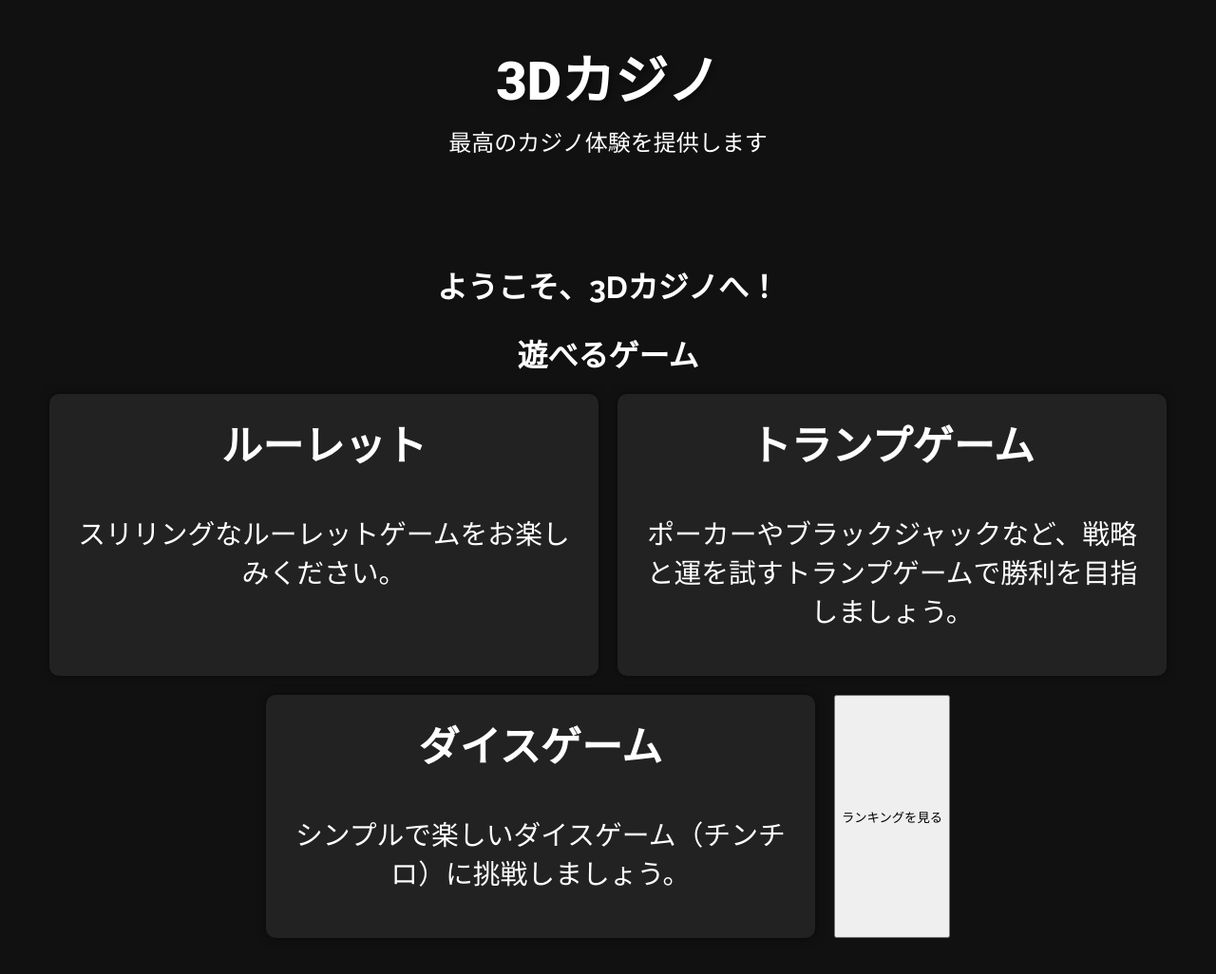
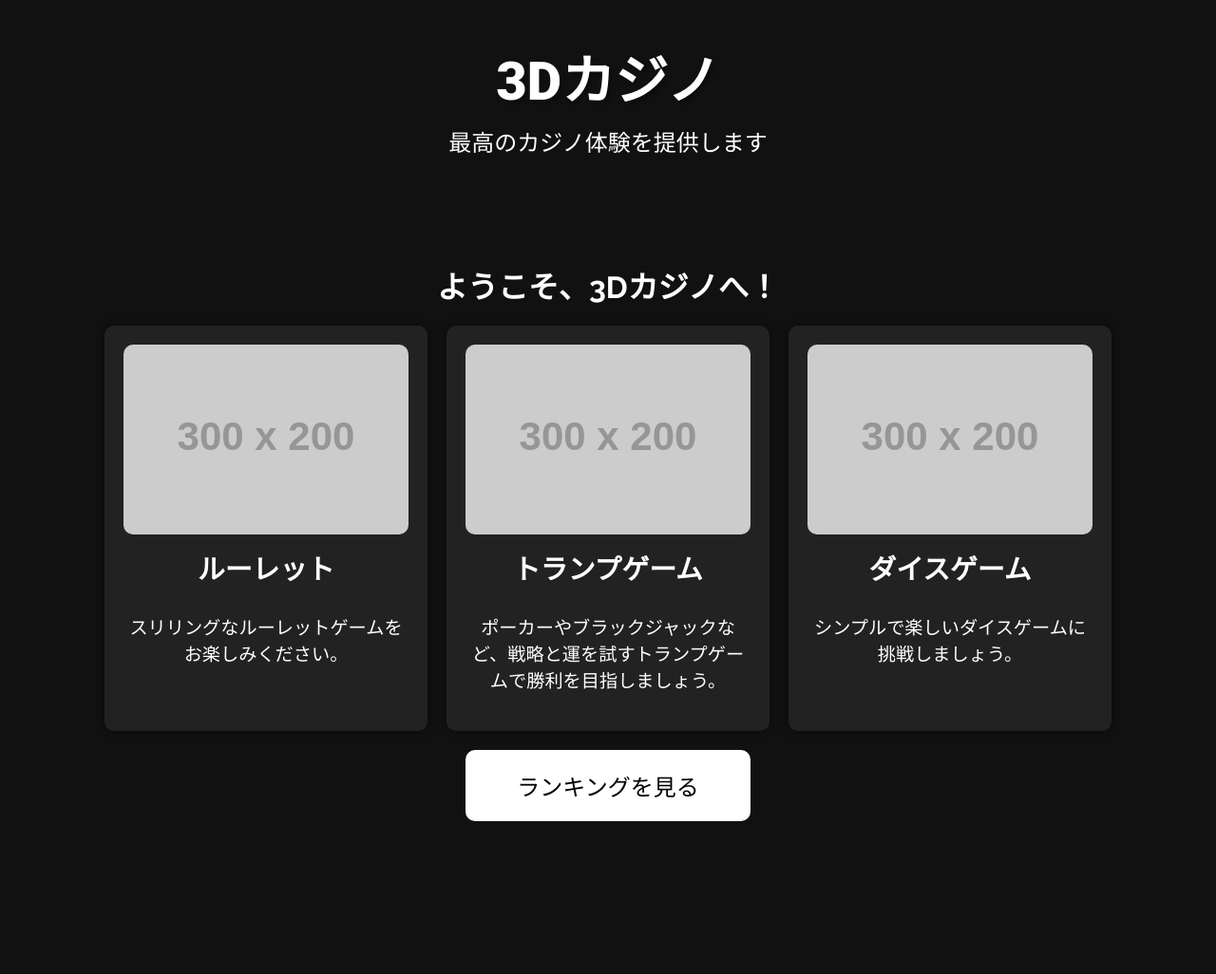
Before and after one commit to 433D/3D-CASINO, a plain HTML site: page test.html in a window 1280 px wide. Shown: the whole page at 95% size. After the commit the page ends 905 px from the top, so only its background shows below. Drawn offline with Linux system fonts and the light colour scheme; placeholder pictures from the web are drawn by us.

Commit message:
Update test.html

```diff
--- a/test.html
+++ b/test.html
@@ -42,60 +42,50 @@
             font-size: 1.5em;
         }
         .game-section {
-            margin: 20px 0;
-        }
-        .game-section h2 {
-            font-size: 2em;
-            margin-bottom: 20px;
-        }
-        .game-grid {
             display: flex;
             justify-content: center;
             flex-wrap: wrap;
             gap: 20px;
+            margin: 20px 0;
         }
-        .game-card {
+        .game {
             background-color: #222;
             padding: 20px;
             border-radius: 10px;
             box-shadow: 0 0 10px rgba(0, 0, 0, 0.5);
             text-align: center;
-            flex: 1 1 calc(45% - 20px);
-            max-width: calc(45% - 20px);
-            min-width: 200px;
+            width: 300px;
             color: #fff;
             cursor: pointer;
-            font-size: 1.5em;
             transition: transform 0.3s;
         }
-        .game-card:hover {
+        .game img {
+            width: 100%;
+            height: auto;
+            border-radius: 10px;
+        }
+        .game h3 {
+            margin-top: 10px;
+            font-size: 1.8em;
+        }
+        .game p {
+            font-size: 1.2em;
+        }
+        .game:hover {
             transform: scale(1.05);
         }
-        .game-card h3 {
-            margin-top: 0;
-            font-size: 1.8em;
-        }
-        .game-card p {
-            font-size: 1.2em;
-        }
-        .link-section {
-            margin: 20px 0;
-        }
-        .link-section button {
-            background-color: #007BFF;
-            color: #fff;
+        .ranking-button {
+            background-color: #fff;
+            color: #000;
             border: none;
             border-radius: 10px;
             padding: 20px;
             font-size: 1.5em;
             cursor: pointer;
-            flex: 1 1 calc(45% - 20px);
-            max-width: calc(45% - 20px);
-            min-width: 200px;
+            width: 300px;
             transition: transform 0.3s;
         }
-        .link-section button:hover {
-            background-color: #0056b3;
+        .ranking-button:hover {
             transform: scale(1.05);
         }
     </style>
@@ -113,22 +103,22 @@
     </section>
 
     <section class="game-section">
-        <h2>遊べるゲーム</h2>
-        <div class="game-grid">
-            <div class="game-card" onclick="location.href='roulette_rules.html'">
+        <div class="game" onclick="location.href='roulette_rules.html'">
+            <img src="https://via.placeholder.com/300x200.png?text=Roulette" alt="Roulette">
             <h3>ルーレット</h3>
             <p>スリリングなルーレットゲームをお楽しみください。</p>
         </div>
-            <div class="game-card" onclick="location.href='card_games_rules.html'">
+        <div class="game" onclick="location.href='card_games_rules.html'">
+            <img src="https://via.placeholder.com/300x200.png?text=Card+Games" alt="Card Games">
             <h3>トランプゲーム</h3>
             <p>ポーカーやブラックジャックなど、戦略と運を試すトランプゲームで勝利を目指しましょう。</p>
         </div>
-            <div class="game-card" onclick="location.href='dice_games_rules.html'">
+        <div class="game" onclick="location.href='dice_games_rules.html'">
+            <img src="https://via.placeholder.com/300x200.png?text=Dice+Games" alt="Dice Games">
             <h3>ダイスゲーム</h3>
-                <p>シンプルで楽しいダイスゲーム（チンチロ）に挑戦しましょう。</p>
+            <p>シンプルで楽しいダイスゲームに挑戦しましょう。</p>
         </div>
-            <button onclick="location.href='ranking.html'">ランキングを見る</button>
-        </div>
+        <button class="ranking-button" onclick="location.href='ranking.html'">ランキングを見る</button>
     </section>
 </div>
 
```
Lines whose indentation alone changed are shown as unchanged.
